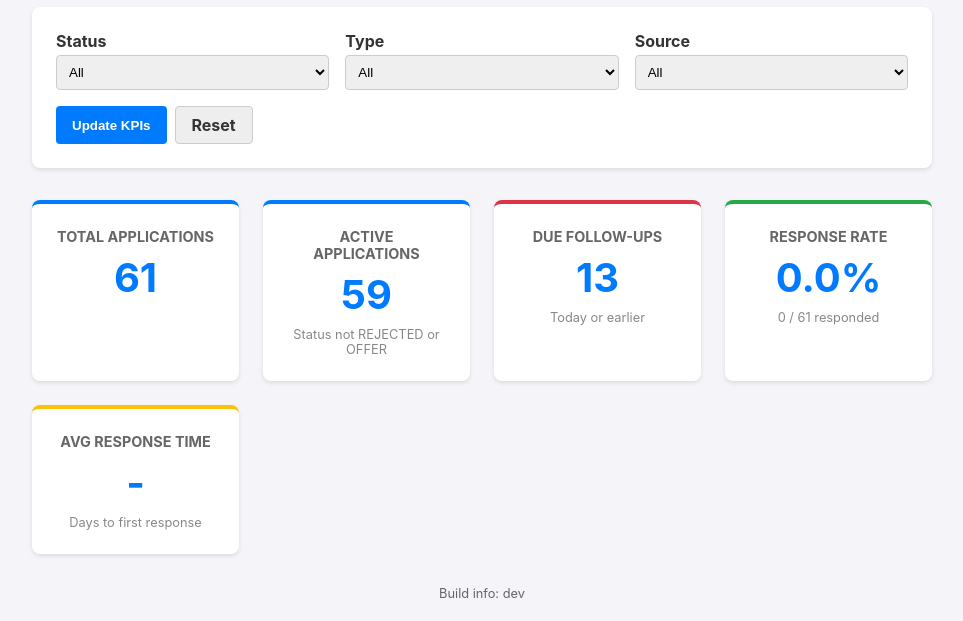
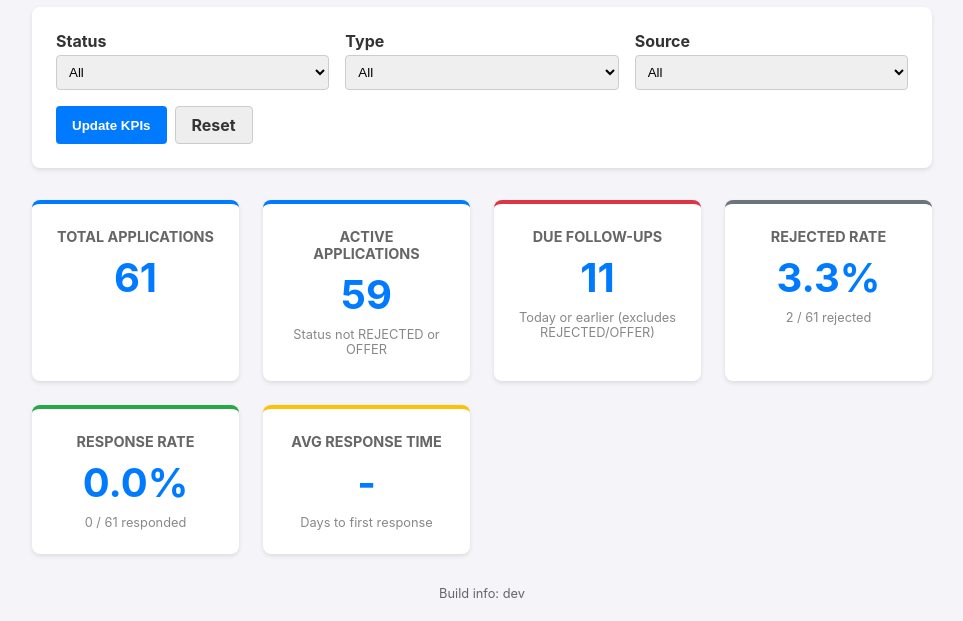
Before and after one commit to darkiron/offertrail, a FastAPI app: page /dashboard in a window 1280 px wide. Shown: the part 147-768 px from the top of the page, without its empty margins (158-1121 px from the left). Run offline with FastAPI, Linux system fonts and the light colour scheme; data comes from the database, SQL or seed files in the repository.

Commit message:
feat: add rejected rate KPI and refine due follow-ups logic

```diff
--- a/src/database.py
+++ b/src/database.py
@@ -284,11 +284,15 @@ def get_kpis(filters=None):
         # "status NOT IN ('REJECTED', 'OFFER')"
         active_count = conn.execute(f"SELECT COUNT(*) FROM applications{where_stmt} {' AND ' if where_stmt else ' WHERE '} status NOT IN ('REJECTED', 'OFFER')", params).fetchone()[0]
 
-        # C) Due follow-ups (today)
+        # C) Due follow-ups (today) - Exclude REJECTED and OFFER (as per definition of done/active)
         today = datetime.now().date().isoformat()
-        due_followups = conn.execute(f"SELECT COUNT(*) FROM applications{where_stmt} {' AND ' if where_stmt else ' WHERE '} next_followup_at IS NOT NULL AND next_followup_at <= ?", params + [today]).fetchone()[0]
+        due_followups = conn.execute(f"SELECT COUNT(*) FROM applications{where_stmt} {' AND ' if where_stmt else ' WHERE '} status NOT IN ('REJECTED', 'OFFER') AND next_followup_at IS NOT NULL AND next_followup_at <= ?", params + [today]).fetchone()[0]
 
-        # D) Response rate
+        # D) Rejected rate
+        rejected_count = conn.execute(f"SELECT COUNT(*) FROM applications{where_stmt} {' AND ' if where_stmt else ' WHERE '} status = 'REJECTED'", params).fetchone()[0]
+        rejected_rate = (rejected_count / total_count * 100) if total_count > 0 else 0
+
+        # E) Response rate
         # type in (RESPONSE_RECEIVED, INTERVIEW_SCHEDULED, OFFER_RECEIVED)
         # We need to join with events
         response_query = f"""
@@ -302,7 +306,7 @@ def get_kpis(filters=None):
 
         response_rate = (responded_count / total_count * 100) if total_count > 0 else 0
 
-        # E) Avg time to first response (days)
+        # F) Avg time to first response (days)
         # avg( first_response_date - applied_at )
         avg_time_query = f"""
             SELECT AVG(julianday(first_response_date) - julianday(applied_at))
@@ -323,6 +327,8 @@ def get_kpis(filters=None):
             "total_count": total_count,
             "active_count": active_count,
             "due_followups": due_followups,
+            "rejected_count": rejected_count,
+            "rejected_rate": round(rejected_rate, 1),
             "responded_count": responded_count,
             "response_rate": round(response_rate, 1),
             "avg_response_time": round(avg_response_time, 1) if avg_response_time is not None else None
--- a/src/templates/dashboard.html
+++ b/src/templates/dashboard.html
@@ -87,7 +87,12 @@
         <div class="kpi-card" style="border-top-color: #dc3545;">
             <div class="kpi-label">Due Follow-ups</div>
             <div class="kpi-value">{{ kpis.due_followups }}</div>
-            <div class="kpi-sub">Today or earlier</div>
+            <div class="kpi-sub">Today or earlier (excludes REJECTED/OFFER)</div>
+        </div>
+        <div class="kpi-card" style="border-top-color: #6c757d;">
+            <div class="kpi-label">Rejected Rate</div>
+            <div class="kpi-value">{{ kpis.rejected_rate }}%</div>
+            <div class="kpi-sub">{{ kpis.rejected_count }} / {{ kpis.total_count }} rejected</div>
         </div>
         <div class="kpi-card" style="border-top-color: #28a745;">
             <div class="kpi-label">Response Rate</div>
```
Also changed, not shown: 1 other file.
